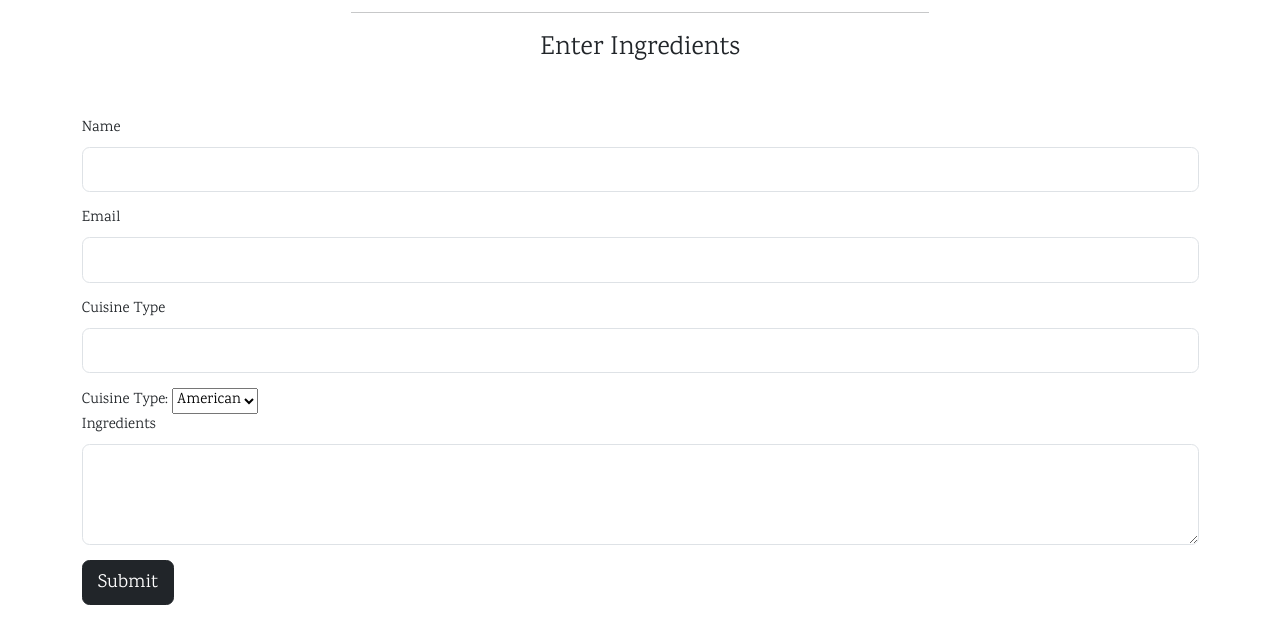
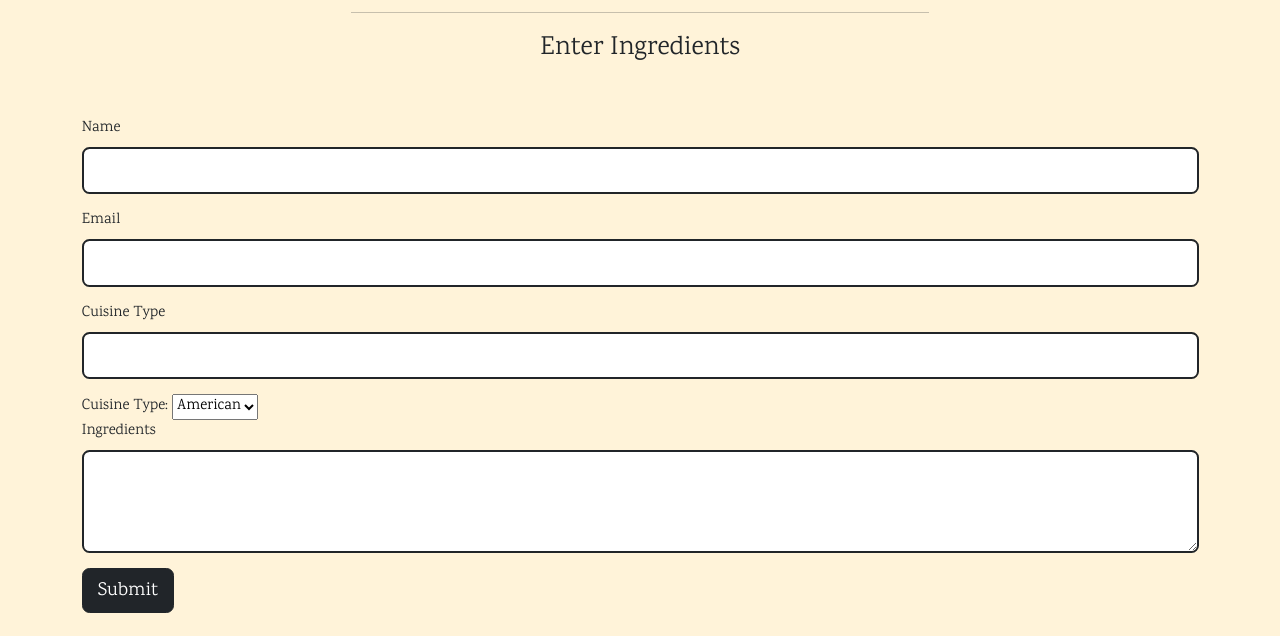
Before and after one commit to dc2026/Capstone-Project, a plain HTML site: page frontend/index.html in a window 1280 px wide. Shown: the part 458-1094 px from the top of the page. Drawn offline with nearby package versions, Linux system fonts and the light colour scheme.

Commit message:
Added outline to text boxes, and background creme color

```diff
--- a/frontend/index.html
+++ b/frontend/index.html
@@ -27,7 +27,7 @@
   </style>
 </head>
 
-<body>
+<body style="background-color: #FFF3D9;">
 
 
   <!-- Sidebar
@@ -38,7 +38,7 @@
       <a href="#food" class="btn btn-link text-start" onclick="w3_close()">Entry</a>
     </div>
   </div> -->
-
+  <background
 
   <!-- Top menu -->
   <nav class="navbar navbar-expand-lg navbar-light bg-white fixed-top">
@@ -74,17 +74,17 @@
       <form id="userForm">
         <div class="mb-3">
           <label for="name" class="form-label">Name</label>
-          <input type="text" name="name" id="name" class="form-control form-control-lg">
+          <input type="text" name="name" id="name" class="form-control form-control-lg border-2 border-dark rounded-3">
         </div>
 
         <div class="mb-3">
           <label for="email" class="form-label">Email</label>
-          <input type="email" name="email" id="email" class="form-control form-control-lg">
+          <input type="email" name="email" id="email" class="form-control form-control-lg border-2 border-dark rounded-3">
         </div>
 
         <div class="mb-3">
           <label for="cuisine" class="form-label">Cuisine Type</label>
-          <input type="text" name="cuisine" id="cuisine" class="form-control form-control-lg">
+          <input type="text" name="cuisine" id="cuisine" class="form-control form-control-lg border-2 border-dark rounded-3">
         </div>
 
         <div>
@@ -100,7 +100,7 @@
 
         <div class="mb-3">
           <label for="ingredients" class="form-label">Ingredients</label>
-          <textarea name="ingredients" id="ingredients" class="form-control form-control-lg" rows="3"></textarea>
+          <textarea name="ingredients" id="ingredients" class="form-control form-control-lg border-2 border-dark rounded-3" rows="3"></textarea>
         </div>
 
         <button type="submit" class="btn btn-dark btn-lg">Submit</button>
```
Also changed, not shown: frontend/styles.css (line endings or trailing spaces).
